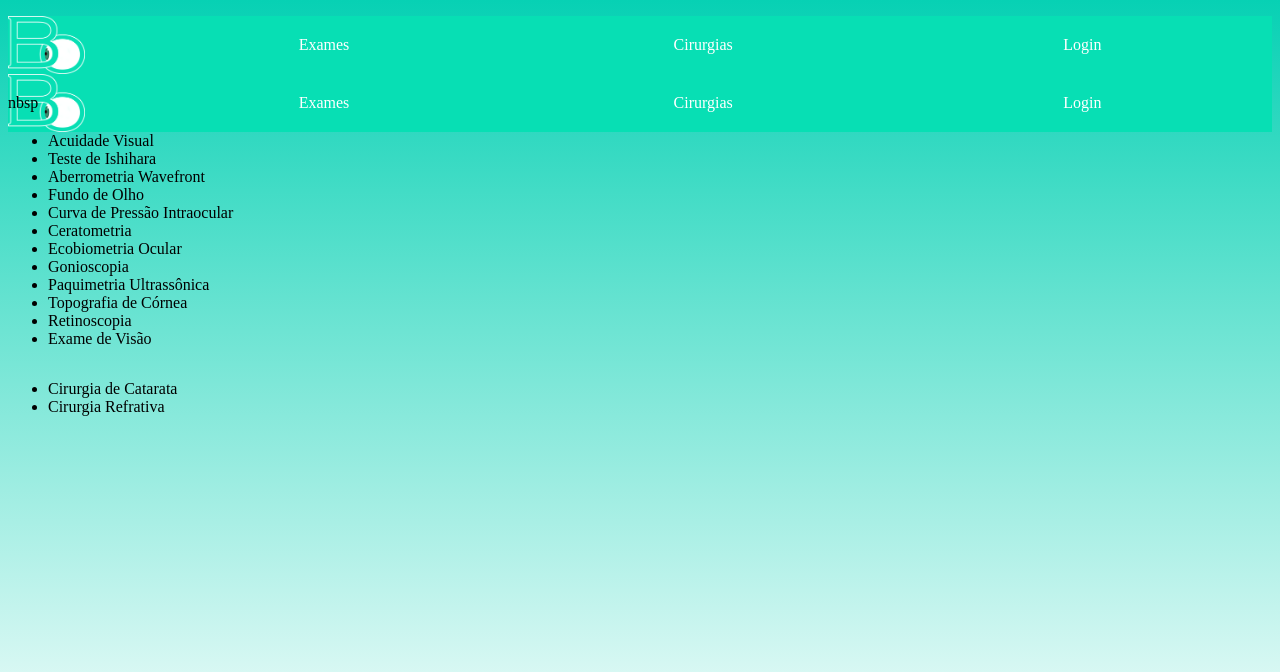
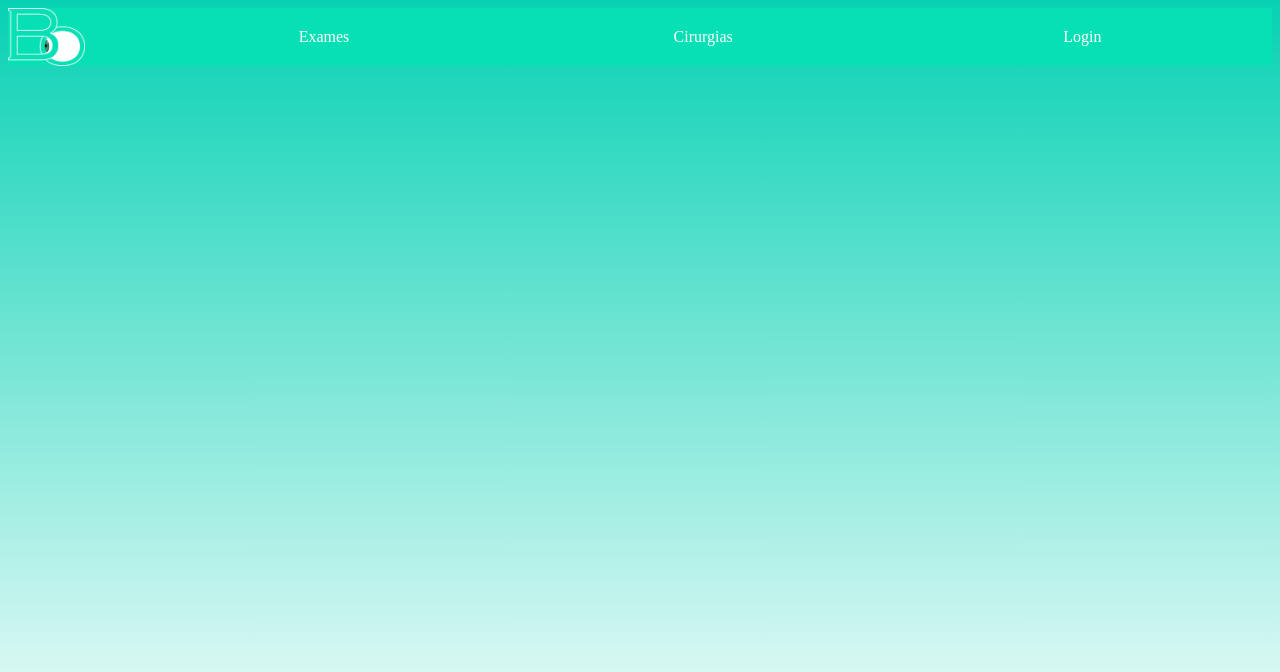
Before and after one commit to Matteus777/SitePI, a PHP site: page / in a window 1280 px wide. Shown: the top 672 px of the page. Run offline with PHP 8.4, Linux system fonts and the light colour scheme.

Commit message:
Arrumando o merge

```diff
--- a/public_html/estilo.css
+++ b/public_html/estilo.css
@@ -83,3 +83,6 @@ a{
     from{display: none;}
     to{display: block;}
 }
+#acuidade{
+    background-image: url("img/acuidade.png");
+}
--- a/public_html/index.php
+++ b/public_html/index.php
@@ -7,59 +7,6 @@
     </head>
     <body>
         <?php require_once 'menu.php'?>
-        <a href="quemsomos.php">
-            <div id="Inicio">nbsp</div>
-        </a>
-        <div class="menu" id="Exames">Exames</div>
-        <div class="menu" id="Cirurgias">Cirurgias
-            <div class="dropdown-content">
-                <ul id="menucirurgias" class = "dropdown">
-                    <li><a href="#">Cirurgia de Catarata</a></li>
-                    <li><a href="#">Cirurgia Refrativa</a></li>
-
-
-                </ul>
-            </div>
-        </div>
-        <div class="menu" id="Login">Login </div>
-        <!DOCTYPE HTML>
-    <html lang="pt-br">
-        <head>
-            <meta charset="UTF-8">
-            <title>Menu Dropdown Horizontal - Linha de Código</title>
-            <!-- Aqui chamamos o nosso arquivo css externo -->
-            <link rel="stylesheet" type="text/css"  href="estilo.css" />
-            <!--[if lte IE 8]>z
-         <script src="http://html5shim.googlecode.com/svn/trunk/html5.js"></script>
-         <![endif]-->
-        </head>
-        <body>
-            <nav>
-                <ul id="menuexames">
-                    <li><a href="#">Acuidade Visual</a></li>
-                    <li><a href="#">Teste de Ishihara</a></li>
-                    <li><a href="#">Aberrometria Wavefront</a></li>
-                    <li><a href="#">Fundo de Olho</a></li>
-                    <li><a href="#">Curva de Pressão Intraocular</a></li>
-                    <li><a href="#">Ceratometria</a></li>
-                    <li><a href="#">Ecobiometria Ocular</a></li>
-                    <li><a href="#">Gonioscopia</a></li>
-                    <li><a href="#">Paquimetria Ultrassônica</a></li>
-                    <li><a href="#">Topografia de Córnea</a></li>
-                    <li><a href="#">Retinoscopia</a></li>
-                    <li><a href="#">Exame de Visão</a></li>
-
-
-
-
-                </ul>
-                <ul id="menucirurgias" class = "dropdown">
-                    <li><a href="#">Cirurgia de Catarata</a></li>
-                    <li><a href="#">Cirurgia Refrativa</a></li>
-
-
-                </ul>
-
         </body>
 
     </html>
```
Also changed, not shown: public_html/acuidadevisual.php (+4 -5 lines).
